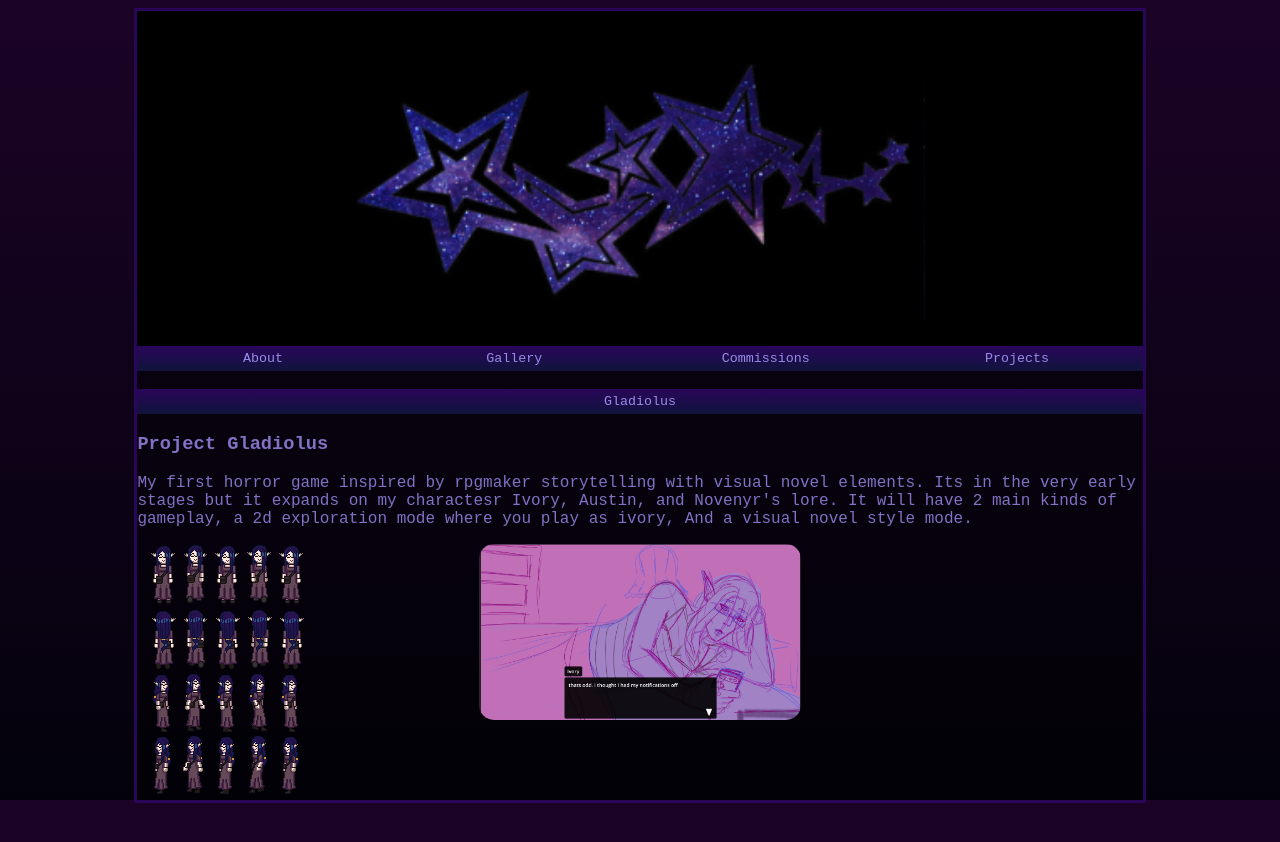
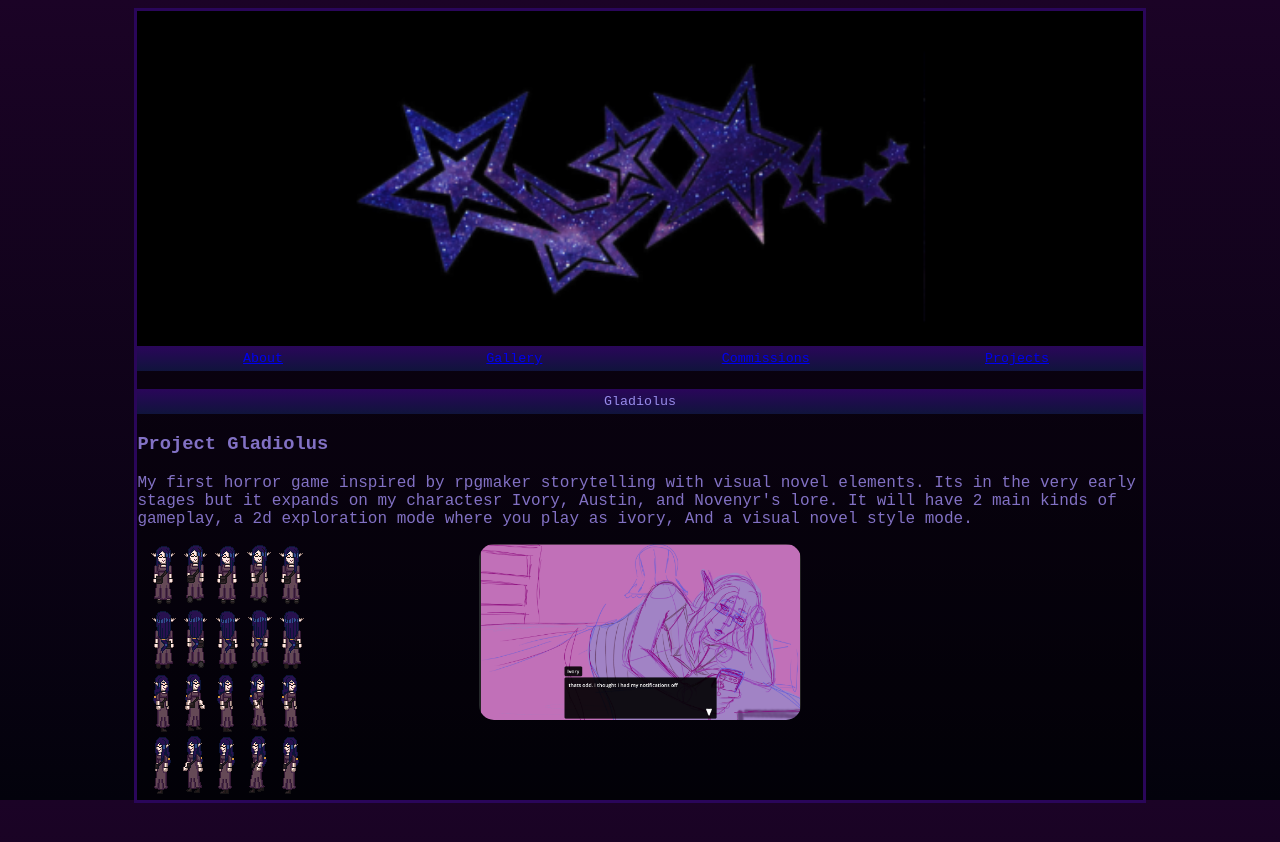
Before and after one commit to virtualpenumbra/website, a plain HTML site: page projects.html in a window 1280 px wide. Drawn offline with Linux system fonts and the light colour scheme.

Commit message:
Update projects.html

```diff
--- a/projects.html
+++ b/projects.html
@@ -24,10 +24,10 @@
 
 
     <div id="buttons">
-        <button> About </button>
-        <button> Gallery</button>
-        <button>Commissions</button>
-        <button>Projects</button>
+          <button> <a href="https://virtualpenumbra.studio/">About</a>   </button>
+        <button> <a href="http://virtualpenumbra.studio/gallery.html">Gallery</a></button>
+        <button><a href="http://virtualpenumbra.studio/commissions.html">Commissions</a></button>
+        <button><a href="https://virtualpenumbra.studio/projects.html">Projects</a></button>
     </div>
 <br>
 
```
